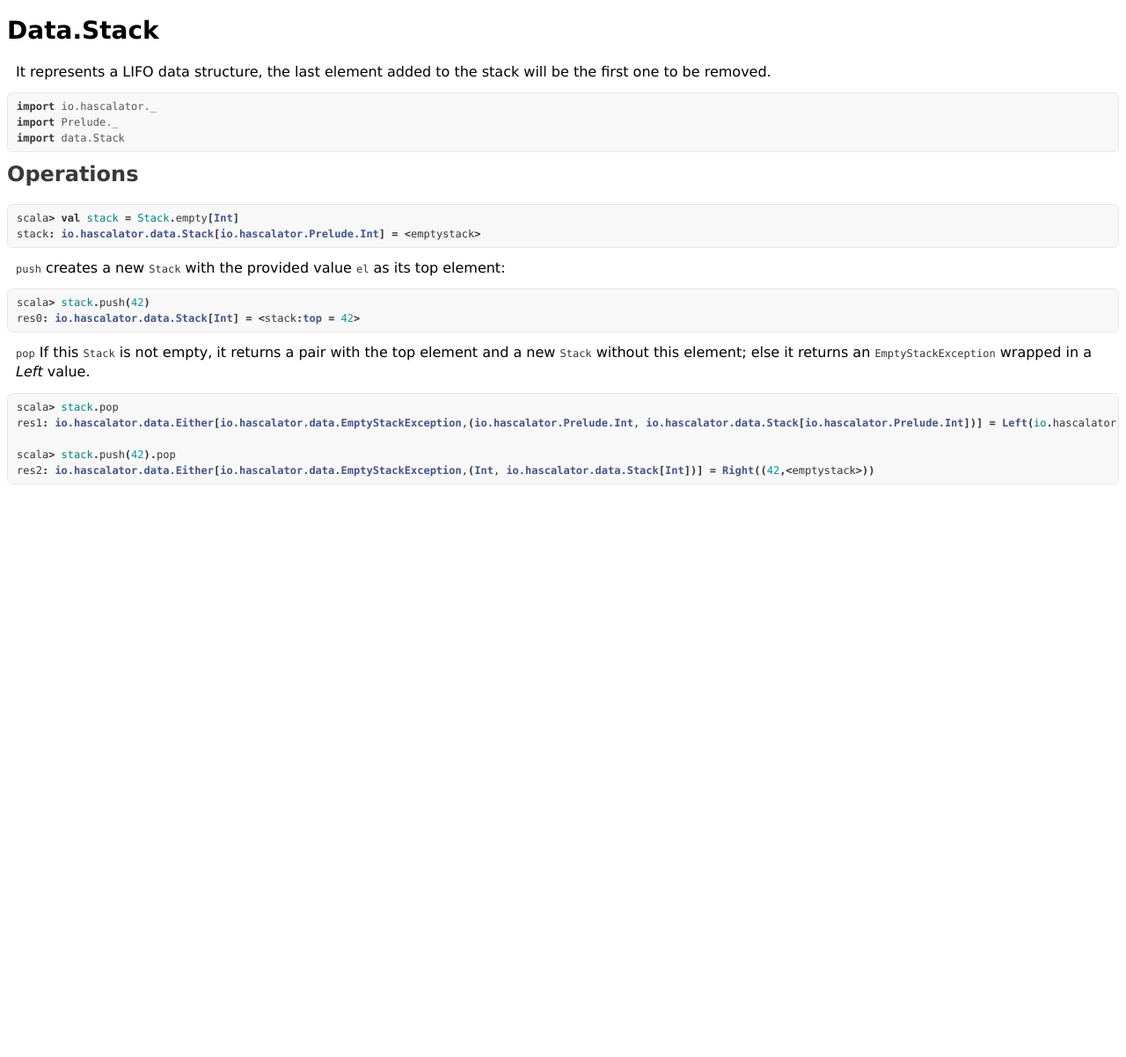
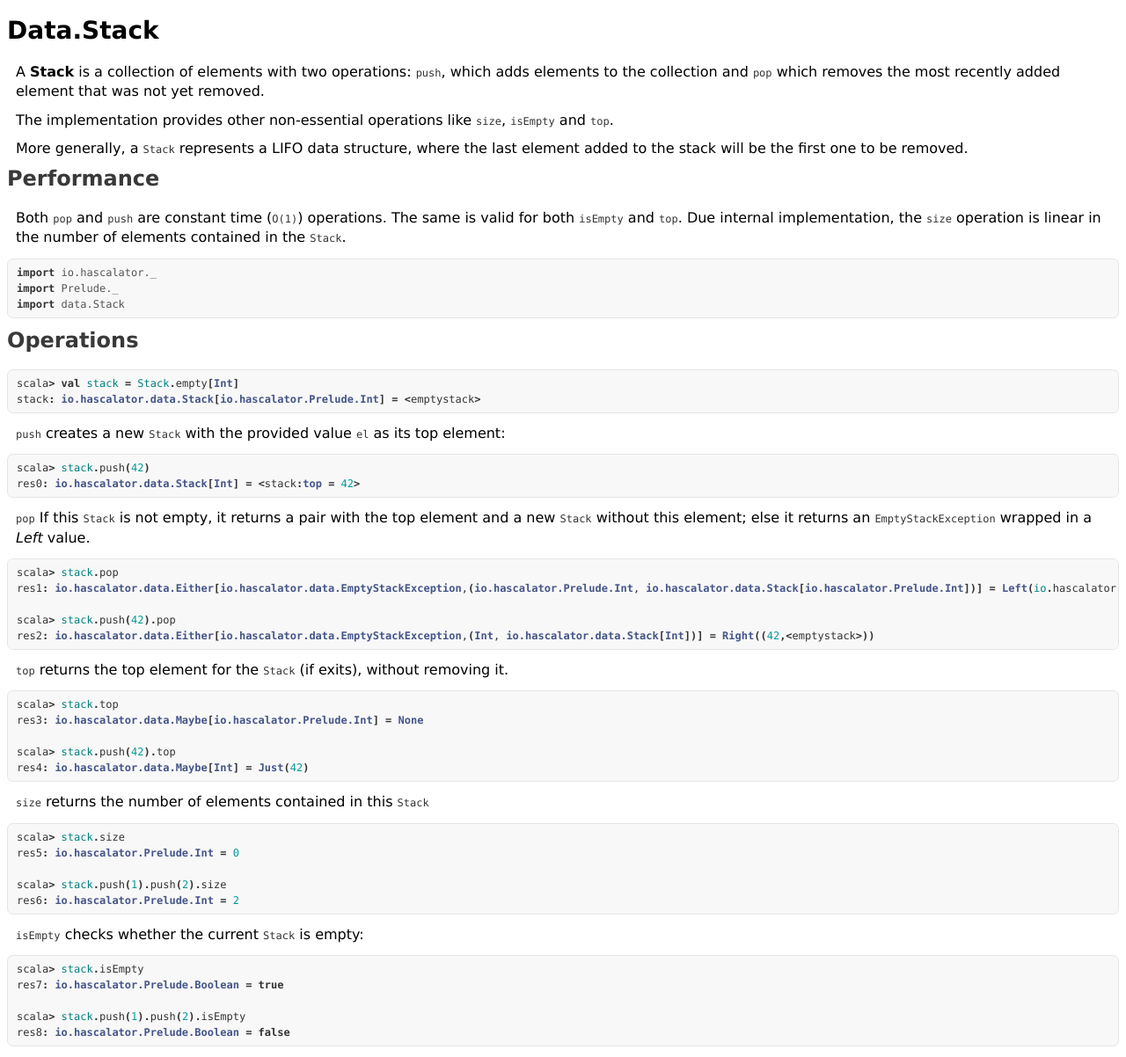
Before and after one commit to CarloMicieli/hascalator, a Jekyll site: the page built from tut/stack.md, in a window 1280 px wide. Shown: the whole page at 88% size. Built offline with Jekyll 4.4.1, drawn with Linux system fonts in a browser that asks for light colours; before the commit the page ends 900 px from its top, so only the background shows below that.

Commit message:
updated site

````diff
--- a/tut/stack.md
+++ b/tut/stack.md
@@ -5,8 +5,22 @@ title:  "Data.Stack"
 
 # Data.Stack
 
-It represents a LIFO data structure, the last element added to the stack will be the first one
-to be removed.
+A **Stack** is a collection of elements with two operations: `push`, which adds
+elements to the collection and `pop` which removes the most recently added
+element that was not yet removed.
+
+The implementation provides other non-essential operations like `size`,
+`isEmpty` and `top`.
+
+More generally, a `Stack` represents a LIFO data structure, where the last
+element added to the stack will be the first one to be removed.
+
+## Performance
+
+Both `pop` and `push` are constant time (`O(1)`) operations. The same is
+valid for both `isEmpty` and `top`.
+Due internal implementation, the `size` operation is linear in the number
+of elements contained in the `Stack`.
 
 ```scala
 import io.hascalator._
@@ -38,3 +52,33 @@ res1: io.hascalator.data.Either[io.hascalator.data.EmptyStackException,(io.hasca
 scala> stack.push(42).pop
 res2: io.hascalator.data.Either[io.hascalator.data.EmptyStackException,(Int, io.hascalator.data.Stack[Int])] = Right((42,<emptystack>))
 ```
+
+`top` returns the top element for the `Stack` (if exits), without removing it.
+
+```scala
+scala> stack.top
+res3: io.hascalator.data.Maybe[io.hascalator.Prelude.Int] = None
+
+scala> stack.push(42).top
+res4: io.hascalator.data.Maybe[Int] = Just(42)
+```
+
+`size` returns the number of elements contained in this `Stack`
+
+```scala
+scala> stack.size
+res5: io.hascalator.Prelude.Int = 0
+
+scala> stack.push(1).push(2).size
+res6: io.hascalator.Prelude.Int = 2
+```
+
+`isEmpty` checks whether the current `Stack` is empty:
+
+```scala
+scala> stack.isEmpty
+res7: io.hascalator.Prelude.Boolean = true
+
+scala> stack.push(1).push(2).isEmpty
+res8: io.hascalator.Prelude.Boolean = false
+```
````
Also changed, not shown: tut/list.md (+2 -2 lines), tut/maybe.md (+1 -1 lines), tut/queue.md (+5 -5 lines).
